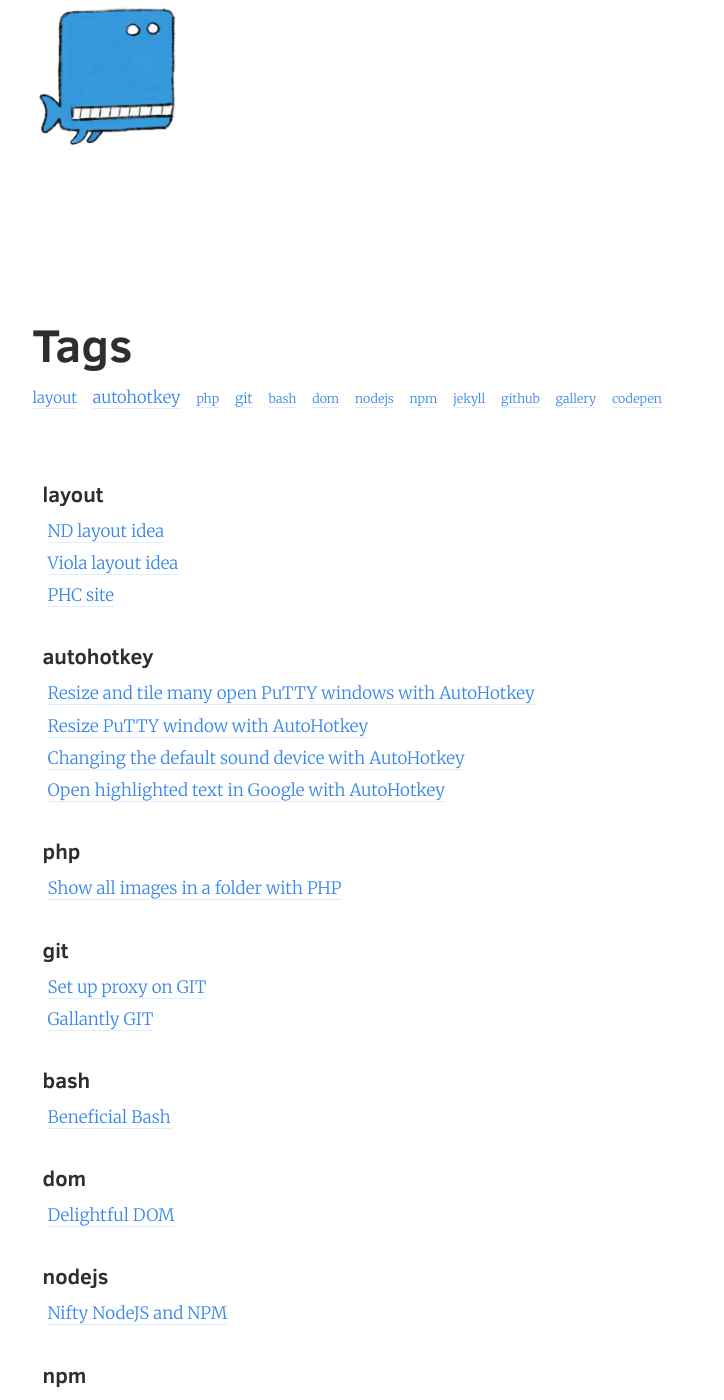
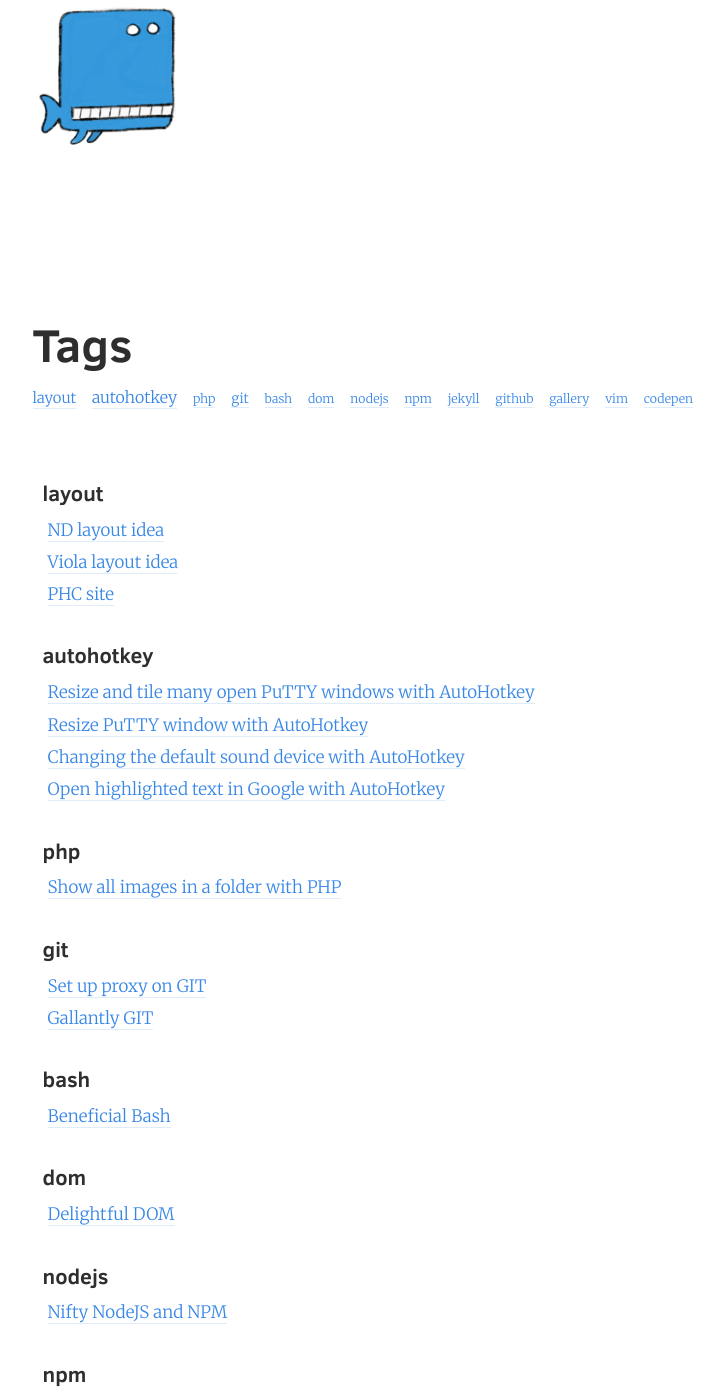
Before and after one commit to cirgl/lthr.github.io, a Jekyll site: the page built from tags.html, in a window 1280 px wide and 1400 px high. Shown: the whole window, without its empty margins (208-932 px from the left). Built offline with Jekyll 4.4.1, drawn with Linux system fonts in a browser that asks for light colours; nearby versions of some CDN libraries.

Commit message:
Update 2016-06-21-vim.md

```diff
--- a/_posts/2016-06-21-vim.md
+++ b/_posts/2016-06-21-vim.md
@@ -1,5 +1,8 @@
 ---
+layout: post
 title: Wonderful VIM
+tags:
+- vim
 ---
 
 cc
```
